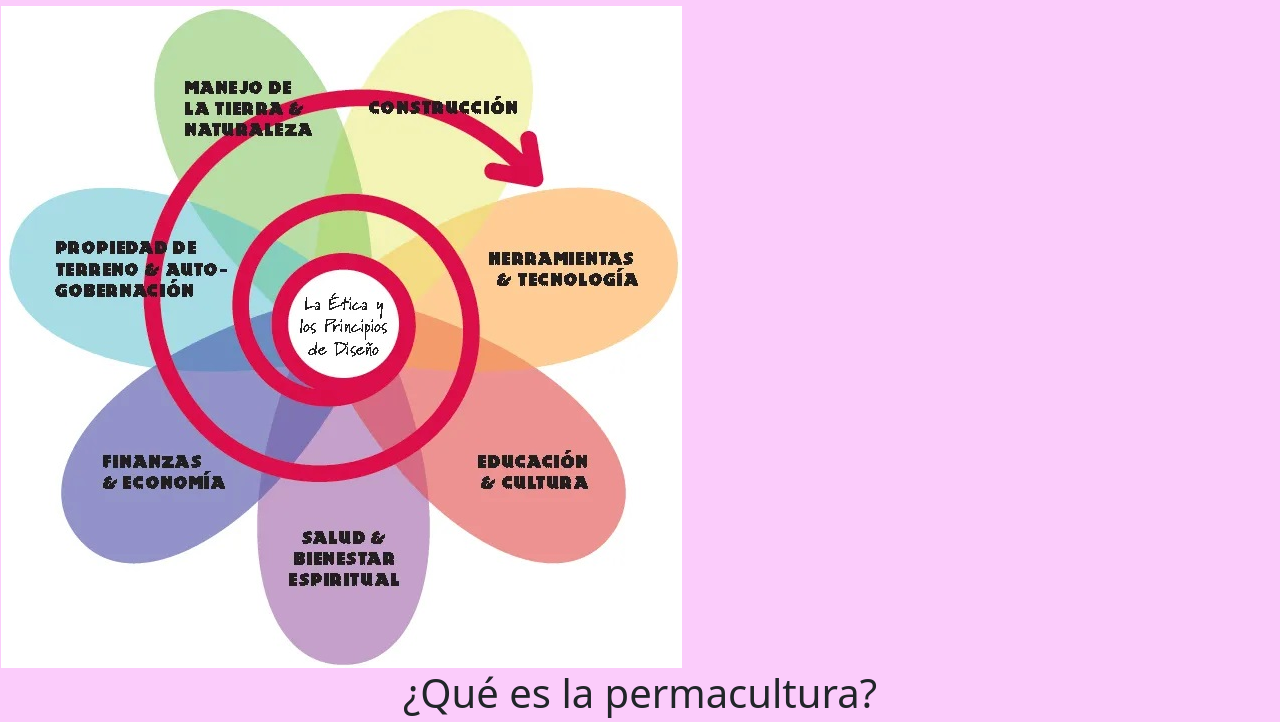
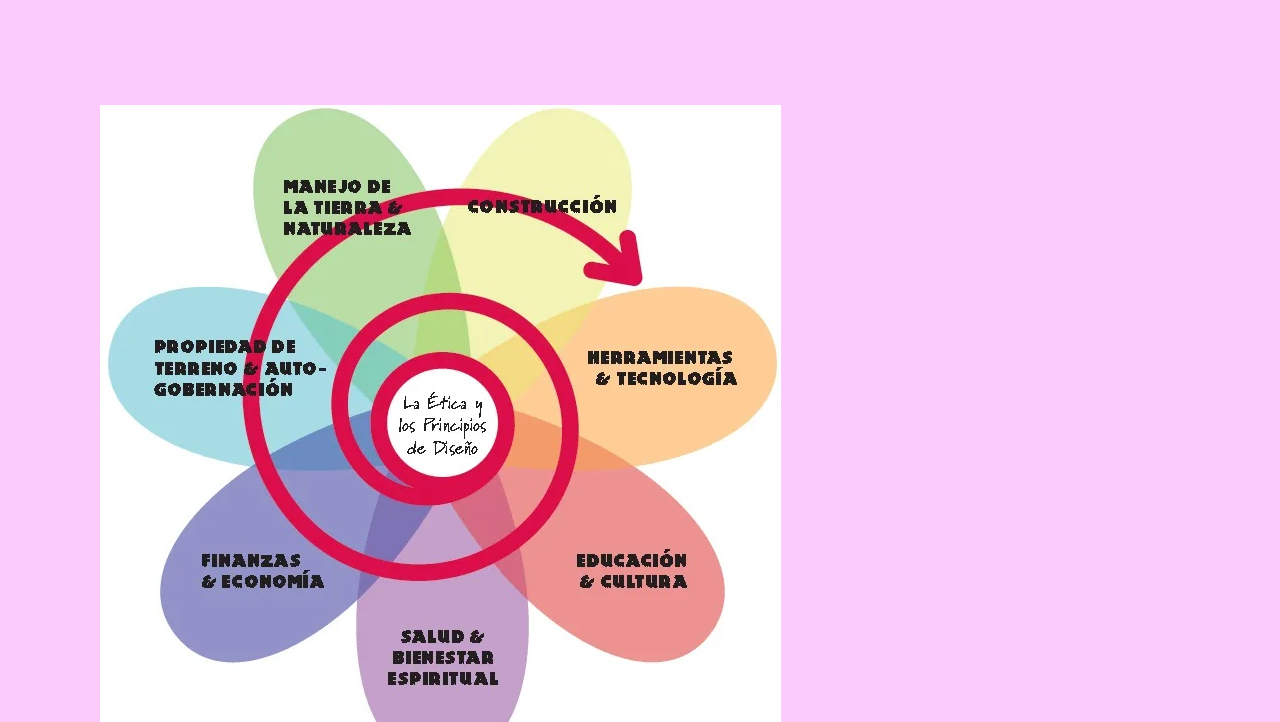
Before and after one commit to Santuli007/Preentrega2-sanchez-santiago, a plain HTML site: page index.html in a window 1280 px wide. Shown: the part 59-781 px from the top of the page. Drawn offline with nearby package versions, Linux system fonts and the light colour scheme.

Commit message:
css/style.css git add .
q

```diff
--- a/css/style.css
+++ b/css/style.css
@@ -21,10 +21,13 @@ body {
 
 .img-fluid {
     display: flex;
+    box-sizing: border-box;
     justify-content: center;
     align-items: center;
-    margin: 1px;
-
+    margin-top: 100px;
+    margin-bottom: 100px;
+    margin-left: 100px;
+    margin-right: 100px;
 }
 .presentacion{
     background-color: #a8718a;
```
